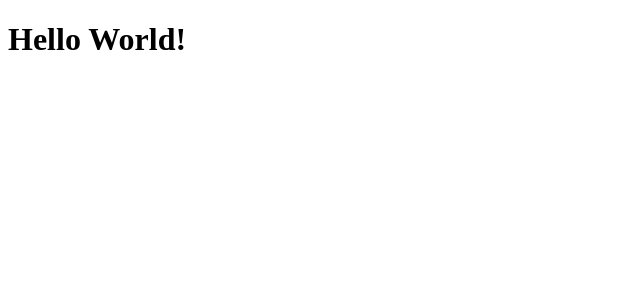
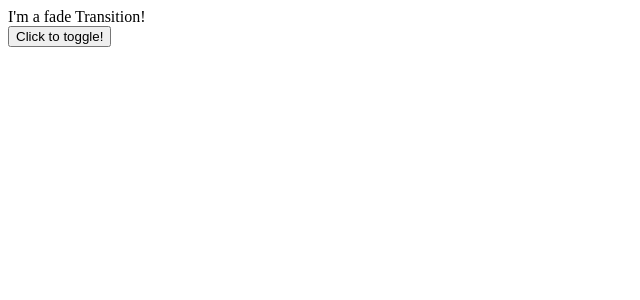
Before and after one commit to 1162941377/React, a React (Create React App) app in the folder react-learn/: page / in a window 1280 px wide. Shown: the top 300 px of the page, without its empty margins (0-640 px from the left). Built offline with nearby package versions, Linux system fonts and the light colour scheme.

Commit message:
ReacReact_动画_Transition

```diff
--- a/react-learn/package.json
+++ b/react-learn/package.json
@@ -9,6 +9,7 @@
     "react": "^17.0.2",
     "react-dom": "^17.0.2",
     "react-scripts": "4.0.3",
+    "react-transition-group": "^4.4.2",
     "web-vitals": "^1.0.1"
   },
   "scripts": {
--- /dev/null
+++ b/react-learn/src/App.css
@@ -0,0 +1,13 @@
+div {
+  transition: 2000ms;
+}
+
+.exited,
+.exiting {
+  opacity: 0;
+}
+
+.entered,
+.entering {
+  opacity: 1;
+}
--- a/react-learn/src/App.js
+++ b/react-learn/src/App.js
@@ -1,17 +1,46 @@
-import React, { useState, useEffect, useDebugValue } from "react";
+import React, { useState } from "react";
+import { Transition } from "react-transition-group";
+import "./App.css";
 
-function useTest() {
-  const [students] = useState([]);
-  useDebugValue("学生集合");
-  return students;
-}
+const duration = 2000;
 
 export default function App() {
-  useState(0);
-  useState("zjc");
-  useEffect(() => {
-    console.log("Effect");
-  }, []);
-  useTest();
-  return <h1>Hello World!</h1>;
+  const [inProp, setInProp] = useState(true);
+  return (
+    <>
+      <Transition
+        in={inProp}
+        // appear
+        // mountOnEnter={true}
+        // unmountOnExit={true}
+        // enter={false}
+        // exit={false}
+        timeout={duration}
+        addEndListener={(node, done) => {
+          node.addEventListener(
+            "transitionend",
+            () => {
+              console.log(node);
+              console.log(done);
+              // console.log("过渡结束了");
+              done();
+            },
+            { once: true }
+          );
+        }}
+      >
+        {(state) => {
+          console.log(state);
+          return <div className={state}>I'm a fade Transition!</div>;
+        }}
+      </Transition>
+      <button
+        onClick={() => {
+          setInProp(!inProp);
+        }}
+      >
+        Click to toggle!
+      </button>
+    </>
+  );
 }
```
Also changed, not shown: 2 other files (tests, documents, lock files or other folders).
